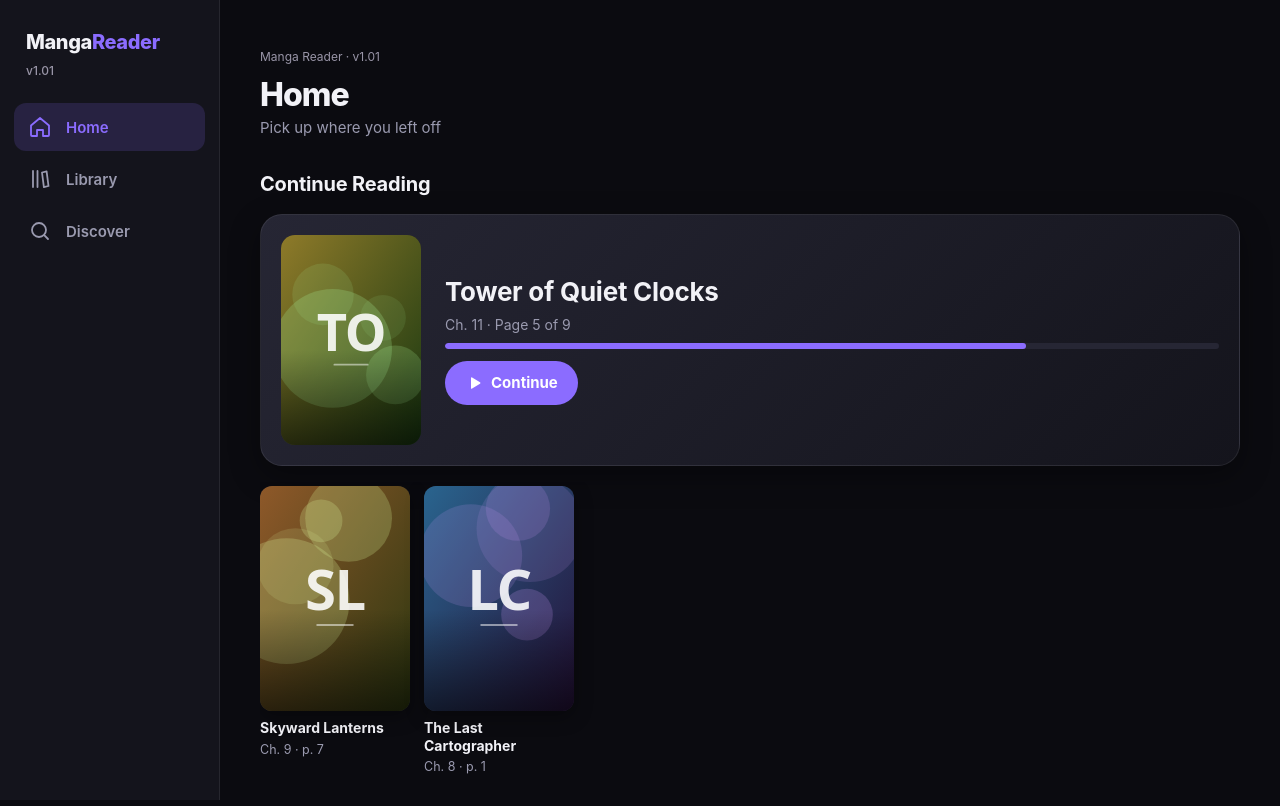
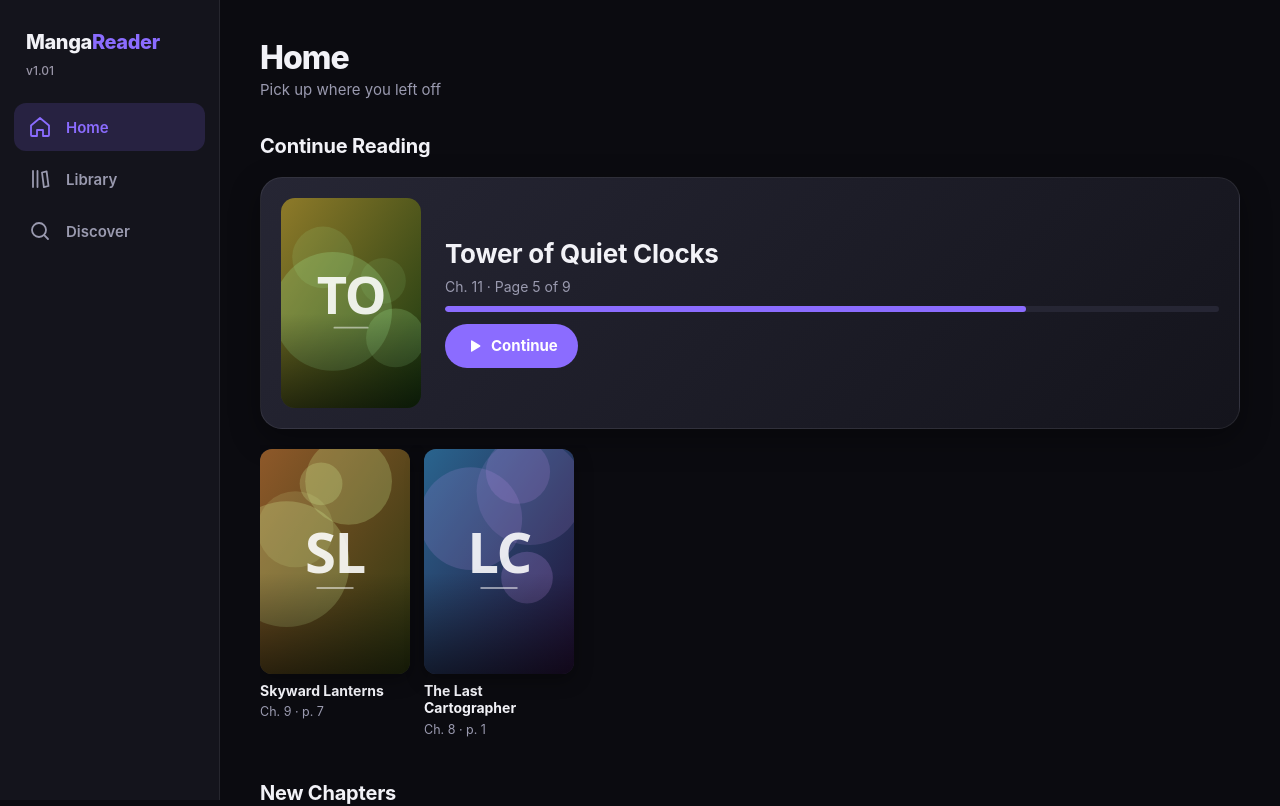
Before and after one commit to reshwinnishith/manga-reader-claude, a Next.js app: page / in a window 1280 px wide. Shown: the top 806 px of the page. Built offline with nearby package versions, Linux system fonts and the light colour scheme.

Commit message:
Remove redundant version label above page content

```diff
--- a/src/app/(app)/layout.tsx
+++ b/src/app/(app)/layout.tsx
@@ -3,15 +3,11 @@ import { AppNav } from "@/components/app-nav";
 
 /** Browsing shell: bottom tab bar on phones, side rail on larger screens. */
 export default function AppLayout({ children }: { children: ReactNode }) {
-  const revision = process.env.VERCEL_GIT_COMMIT_SHA?.slice(0, 7) ?? "local";
   return (
     <div className="shell">
       <a href="#main" className="skip-link">Skip to content</a>
       <AppNav />
       <main id="main" className="shell__main">
-        <div aria-label="App version" title={`Build ${revision}`} style={{ padding: "8px 0 12px", color: "#9995a7", fontSize: 12 }}>
-          Manga Reader · v1.01
-        </div>
         {children}
       </main>
     </div>
```
